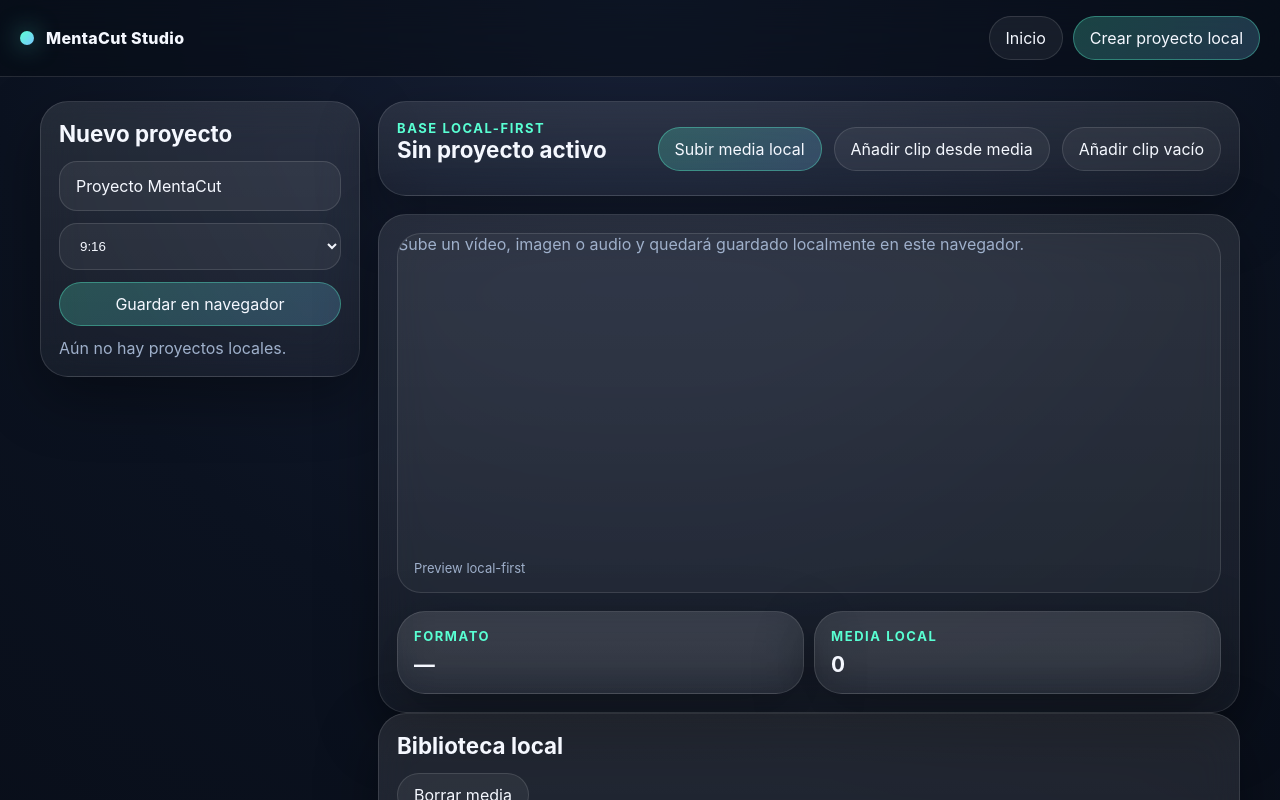
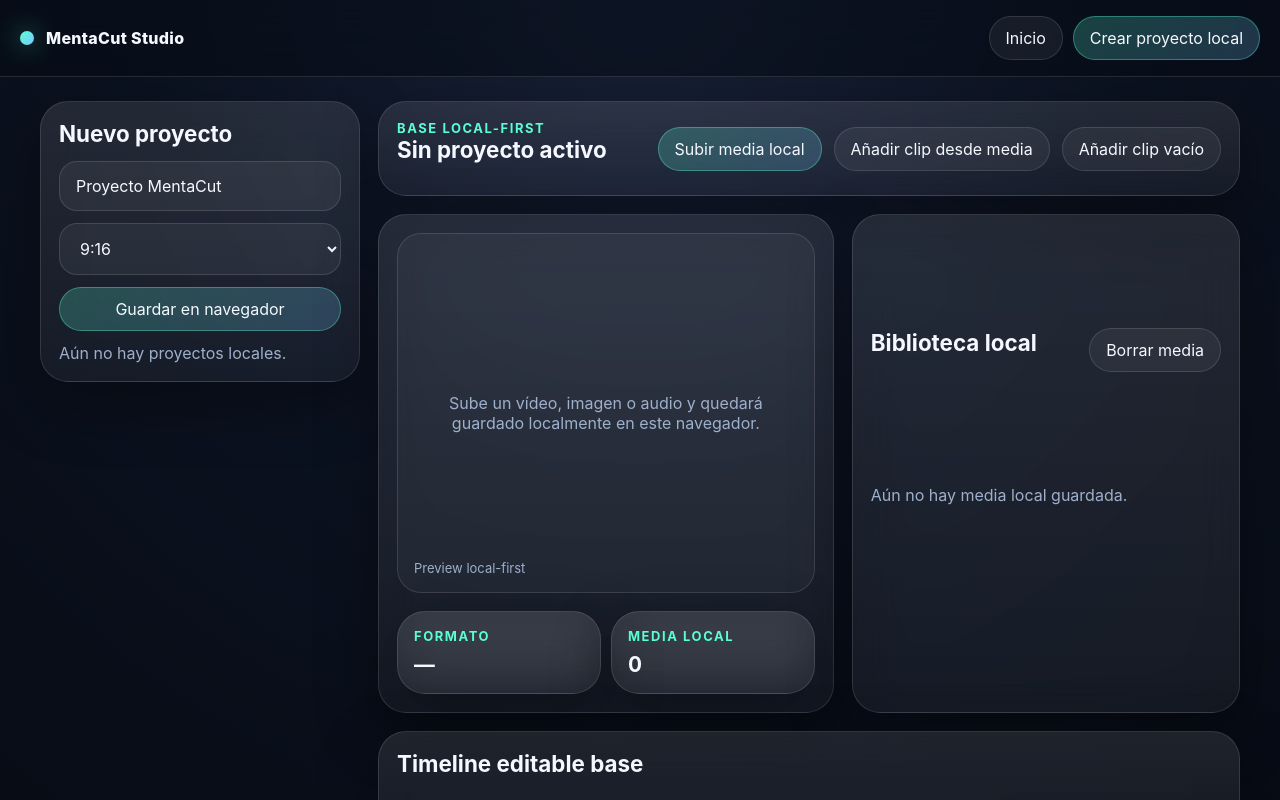
Before and after one commit to alain7224/MentaCut, a Next.js app: page /studio in a window 1280 px wide. Shown: the top 800 px of the page. Built offline with nearby package versions, Linux system fonts and the light colour scheme.

Commit message:
feat: add media library and editable timeline styles

```diff
--- a/app/globals.css
+++ b/app/globals.css
@@ -15,7 +15,7 @@
 * { box-sizing: border-box; }
 html, body { margin: 0; padding: 0; background: radial-gradient(circle at top, #172036 0%, #0b1220 45%, #070b14 100%); color: var(--text); font-family: Inter, ui-sans-serif, system-ui, sans-serif; }
 a { color: inherit; text-decoration: none; }
-button, input, textarea { font: inherit; }
+button, input, textarea, select { font: inherit; }
 
 .page-shell { min-height: 100dvh; display: grid; grid-template-rows: auto 1fr; }
 .topbar { position: sticky; top: 0; z-index: 20; display: flex; align-items: center; justify-content: space-between; padding: 16px 20px; backdrop-filter: blur(20px); background: rgba(7, 11, 20, 0.55); border-bottom: 1px solid var(--line); }
@@ -69,10 +69,21 @@
 .empty { color: var(--muted); }
 .input, .textarea { width: 100%; padding: 14px 16px; border-radius: 18px; border: 1px solid var(--line); background: rgba(255,255,255,0.06); color: var(--text); }
 .form { display: grid; gap: 12px; }
+.studio-grid-2 { display: grid; gap: 18px; grid-template-columns: 1.08fr 0.92fr; }
+.media-preview-box { display: flex; align-items: center; justify-content: center; padding: 16px; }
+.media-preview { width: 100%; height: 100%; object-fit: contain; border-radius: 18px; }
+.audio-preview { width: 100%; align-self: end; }
+.media-empty { max-width: 520px; text-align: center; }
+.media-library-panel { min-height: 420px; }
+.media-list { display: grid; gap: 10px; overflow: auto; }
+.row-head { display: flex; align-items: center; justify-content: space-between; gap: 12px; }
+.timeline-edit-row { display: grid; gap: 10px; grid-template-columns: 1.2fr 120px 120px minmax(0, 1fr) auto; align-items: center; }
+.upload-btn input { display: none; }
 
 @media (max-width: 980px) {
-  .hero, .studio-layout, .cards { grid-template-columns: 1fr; }
+  .hero, .studio-layout, .cards, .studio-grid-2 { grid-template-columns: 1fr; }
   .sidebar { position: static; }
+  .timeline-edit-row { grid-template-columns: 1fr; }
 }
 
 @media (max-width: 640px) {
```
